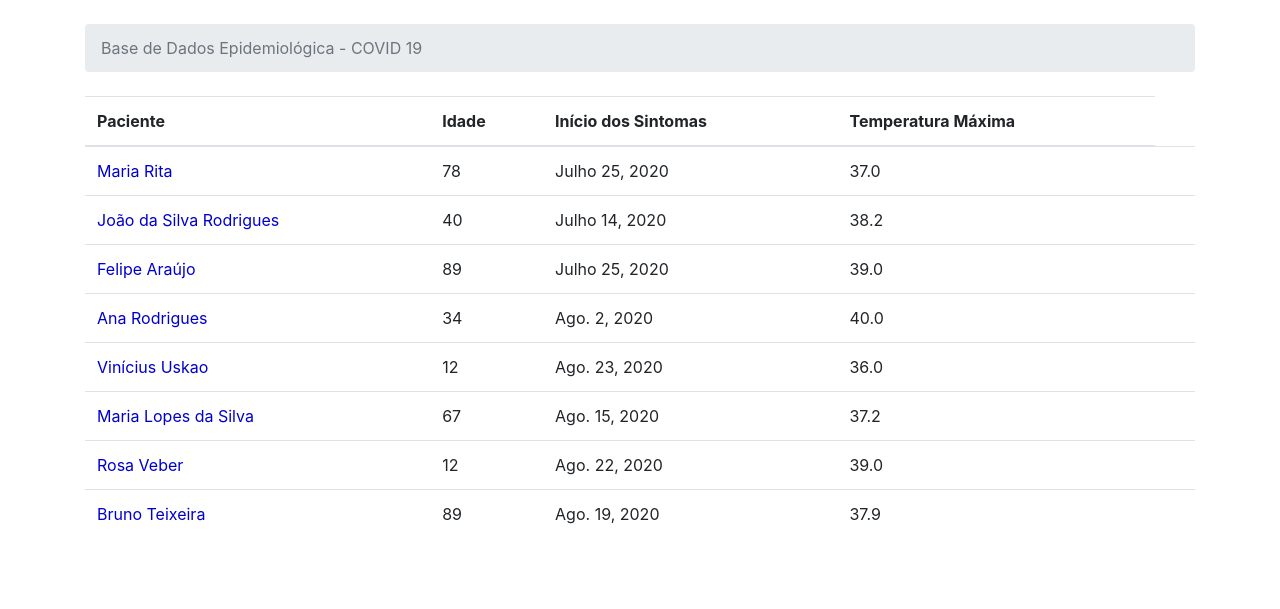
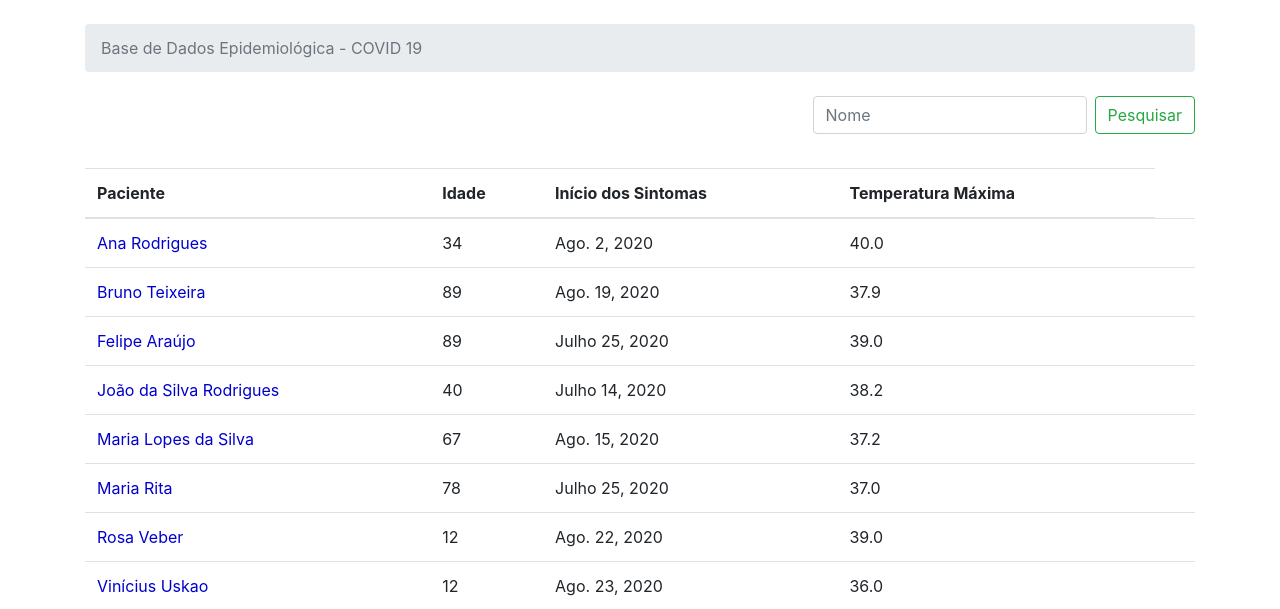
Before and after one commit to anapschuch/Covid19-Website, a Django app: page / in a window 1280 px wide. Shown: the part 56-665 px from the top of the page. Run offline with Django 3.2, Linux system fonts and the light colour scheme; data comes from the database, SQL or seed files in the repository; both versions use the stored data as it was after the commit; some libraries are stand-ins or nearby versions.

Commit message:
Filtrar nomes da tabela de pacientes

```diff
--- a/pacientes/views.py
+++ b/pacientes/views.py
@@ -3,8 +3,13 @@ from .models import Paciente
 
 
 def home(request):
-    pacientes = Paciente.objects.all()
-    return render(request, 'home.html', {'pacientes': pacientes})
+    pesquisar = request.GET.get('pesquisar')
+    if pesquisar is not None:
+        pacientes = Paciente.objects.filter(nome__startswith=pesquisar)
+    else:
+        pacientes = Paciente.objects.all().order_by('nome')
+        pesquisar = "Nome"
+    return render(request, 'home.html', {'pacientes': pacientes, 'pesquisar': pesquisar})
 
 
 def about(request):
--- a/templates/home.html
+++ b/templates/home.html
@@ -5,6 +5,13 @@
 {% endblock %}
 
 {% block content %}
+    <form class="form-inline float-right">
+        <input class="form-control mr-sm-2" type="search" placeholder={{ pesquisar }} aria-label="Pesquisar" name="pesquisar">
+        <button class="btn btn-outline-success my-2 my-sm-0" type="submit">Pesquisar</button>
+    </form>
+    <br>
+    <br>
+    <br>
   <table class="table">
     <thead class="thead-inverse">
       <tr>
@@ -15,7 +22,7 @@
       </tr>
     </thead>
     <tbody>
-      {% for patient in pacientes %}
+          {% for patient in pacientes %}
             <tr>
                 <td>
                     <a href="{% url 'patient_description' patient.pk %}" style="color:mediumblue">{{ patient.nome }}</a>
```
Also changed, not shown: db.sqlite3.
